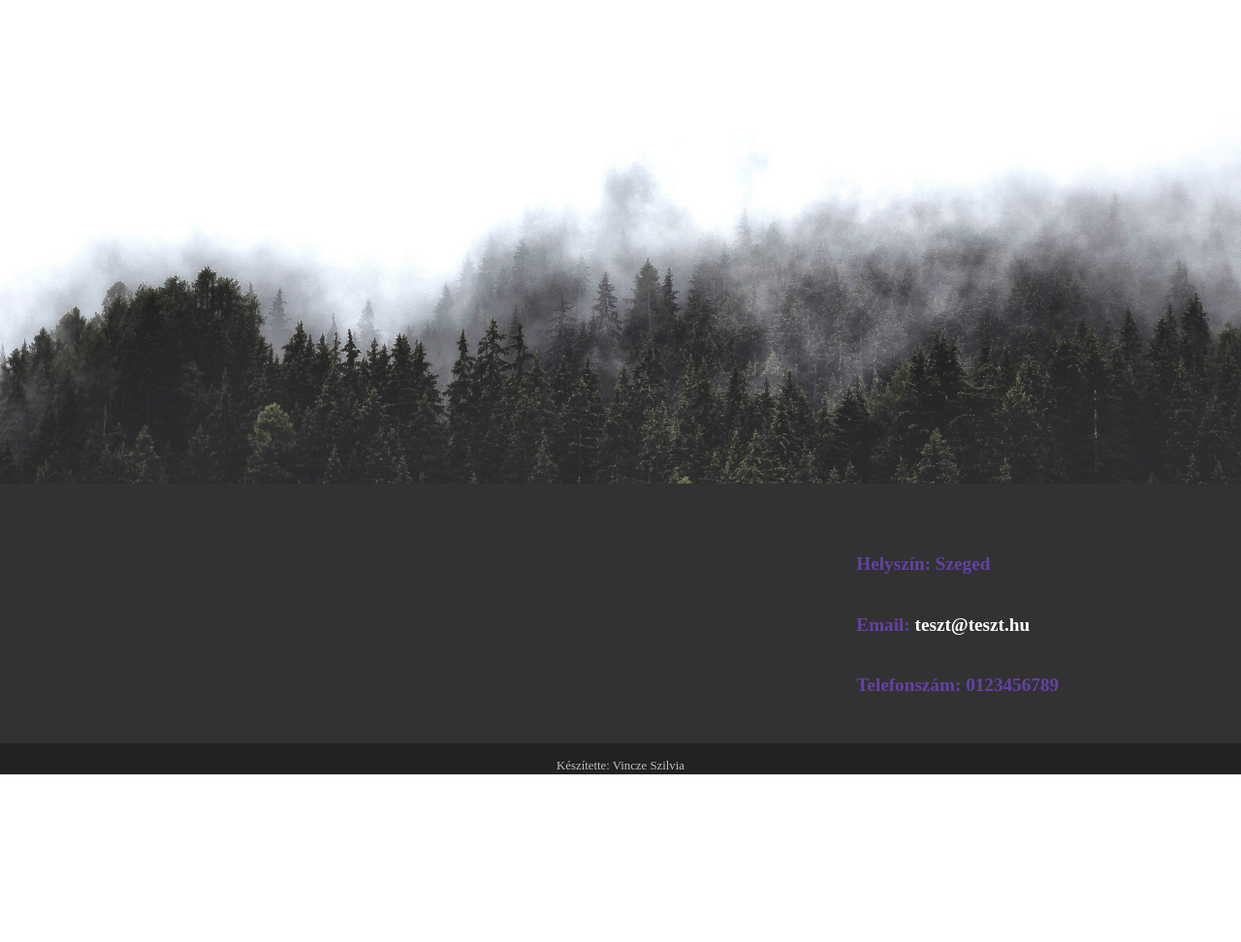
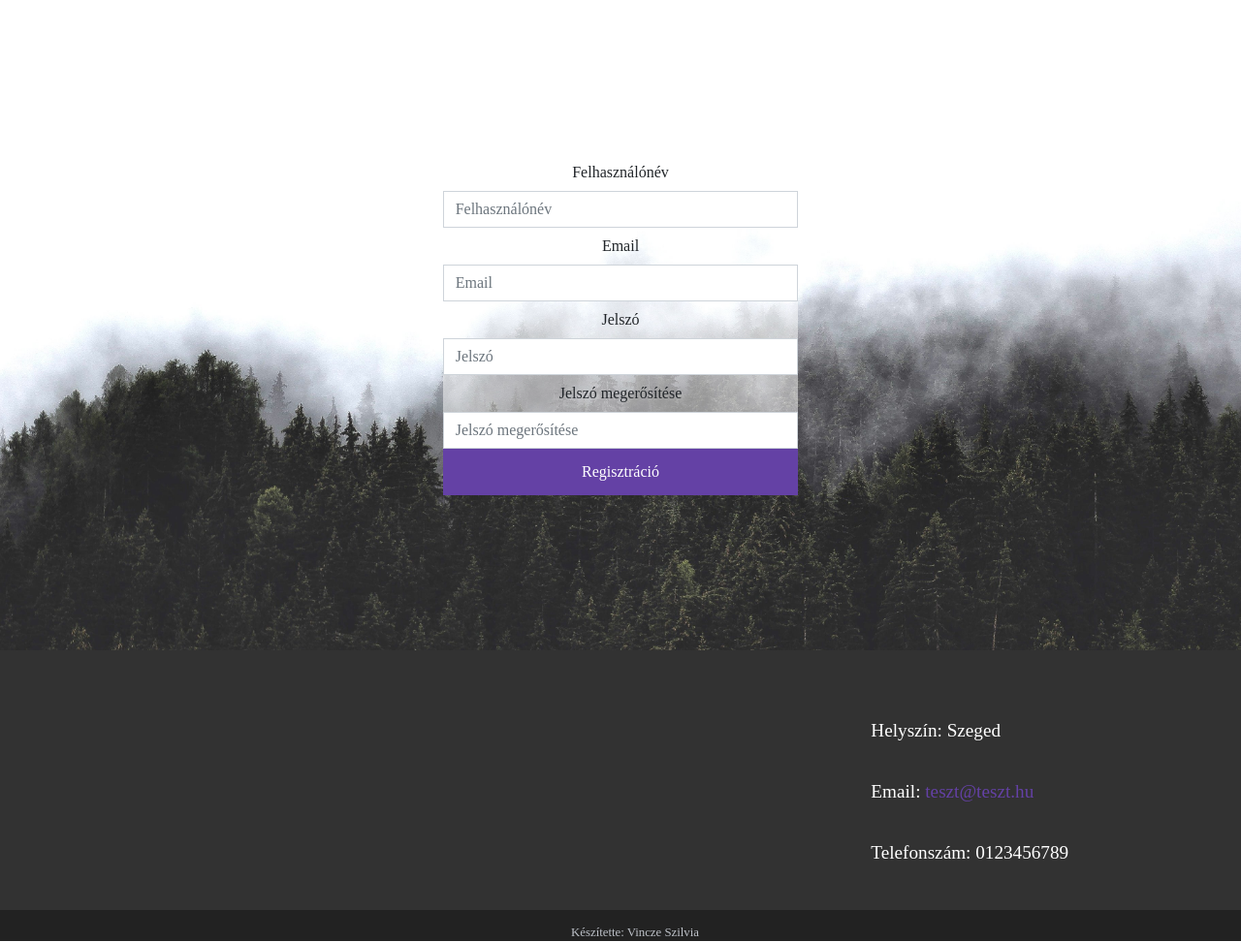
Before and after one commit to sz1lv/NB_TaskMaster, a PHP site: page / in a window 1280 px wide. Shown: the part 2532-3504 px from the top of the page at 97% size. Before the commit the page ends 3331 px from the top, so only its background shows below. Run offline with PHP 8.4, Linux system fonts and the light colour scheme; some libraries are stand-ins or nearby versions; grey boxes are pictures that could not be loaded.

Commit message:
Create registration form (dislplay only)

```diff
--- a/css/custom.css
+++ b/css/custom.css
@@ -48,7 +48,7 @@ a:hover {
     margin: 0 !important;
     padding: 0;
     font-family: "Century Gothic";
-    padding-left: 0px !important;
+/*    padding-left: 0px !important;*/
 }
 
 .button {
@@ -193,8 +193,7 @@ div.row.col-lg-12.first {
     position: relative;
     bottom: 0;
     left: 0;
-    color: #6441a5;
-    font-weight: 600;
+    color: #fff;
     min-width: 100%;
     text-align: right;
 }
@@ -492,7 +491,7 @@ tr:first-child {
 }
 
 .connect-info p a {
-    color: #fff !important;
+    color: #6441a5 !important;
     text-transform: none;
 }
 
@@ -568,3 +567,37 @@ div.col-lg-8.mainmenu.mobil_nav  {
     padding-left: 2% !important;
     color: #fff;
 }
+
+#regForm {
+    padding: 10em 0 10em 0;
+    min-width: 100%;
+}
+
+button.btn.btn-primary {
+    background-color: #6441a5;
+    border-color: #6441a5;
+    min-width: 100%;
+    padding: 0.7em 0 0.7em 0 !important;
+    margin-left: 0px !important;
+}
+
+button.btn-primary:hover {
+    background-color: #422b6d;
+    border-color: #422b6d;
+}
+
+.col-sm-2 {
+    max-width: none;
+}
+
+label.col-sm-2.col-form-label {
+    background-color: rgba(255,255,255,0.5);
+}
+
+#regUser, #regEmail, #regPassword, #regPasswordConfirm {
+    margin-bottom: 0px !important;
+}
+
+#regEmail {
+    border-radius: 0;
+}
--- a/html/logout.html
+++ b/html/logout.html
@@ -10,7 +10,7 @@
         <ul class="menu forMobile">
             <li><a href="#">Főoldal</a></li>
             <li><a href="#about">Kik vagyunk mi?</a></li>
-            <li><a href="#connect">Kapcsolat</a></li>
+            <li><a href="#registration">Regisztráció</a></li>
             <li><a id="btn" href="#">Bejelentkezés<span>▼</span></a></li>
         </ul>
     </div>
--- a/index.php
+++ b/index.php
@@ -1,5 +1,4 @@
 <?php
-
 include('config/connect.php');
 session_start();
 $message = "";
@@ -9,7 +8,6 @@ if (isset($_SESSION['felhasznalo_id'])) {
 } else {
     $menu = file_get_contents("html/logout.html");
 }
-
 ?>
 
 <!DOCTYPE html>
@@ -46,7 +44,7 @@ if (isset($_SESSION['felhasznalo_id'])) {
                     <div class="col-lg-4">
                     </div>
                     <div class="col-lg-4 ">
-                        <button class="button fade-in one" onclick="location.href = '#connect'">Kapcsolat</button>
+                        <button class="button fade-in one" onclick="location.href = '#footer'">Kapcsolat</button>
                         <button class="button2 fade-in two" onclick="location.href = '#reklam'">Tudj meg többet</button>
                     </div>
                     <div class="col-lg-4">
@@ -133,9 +131,46 @@ if (isset($_SESSION['felhasznalo_id'])) {
                 </div>
             </div>
 
-            <div id="connect" class="row col-lg-12 container3" style="background-image: url('img/tothebottom.jpg');">
-                <div class="row col-lg-12">
+            <div id="registration" class="row col-lg-12 container3" style="background-image: url('img/tothebottom.jpg');">
+                <div class="row col-lg-4">
+                </div>
+                <div class="row col-lg-4">
+                    <form id="regForm" method="=POST" action="registration_control.php">
+                        <div class="form-group row">
+                            <div class="col-sm-12">
+                                <label for="" class="col-sm-2 col-form-label">Felhasználónév</label>
+                            </div>
+                            <div class="col-sm-12">
+                                <input type="text" class="form-control" id="regUser" placeholder="Felhasználónév">
+                            </div>
+                        </div>
+                        <div class="form-group row">
+                            <div class="col-sm-12">
+                                <label for="" class="col-sm-2 col-form-label">Email</label>
+                                <input type="email" class="form-control" id="regEmail" placeholder="Email">
+                            </div>
+                        </div>
+                        <div class="form-group row">
+                            <div class="col-sm-12">
+                                <label for="" class="col-sm-2 col-form-label">Jelszó</label>
+                                <input type="password" class="form-control" id="regPassword" placeholder="Jelszó">
+                            </div>
+                        </div>
+                        <div class="form-group row">
+                            <div class="col-sm-12">
+                                <label for="" class="col-sm-2 col-form-label">Jelszó megerősítése</label>
+                                <input type="password" class="form-control" id="regPasswordConfirm" placeholder="Jelszó megerősítése">
+                            </div>
+                        </div>
+                        <div class="form-group row">
+                            <div class="col-sm-12">
+                                <button type="submit" class="btn btn-primary">Regisztráció</button>
+                            </div>
+                        </div>
+                    </form>
+                </div>
 
+                <div class="row col-lg-4">
                 </div>
             </div>
 
@@ -158,7 +193,7 @@ if (isset($_SESSION['felhasznalo_id'])) {
                 behavior: 'smooth';
             });
 
-            //Fő kép gombok feltűnése
+            //Fő kép gombok feltűnése Chrome böngészőben
             $(document).ready(function () {
                 $(window).onload(function () {
                     $('.button').fadeIn();
--- a/php/loggedin.php
+++ b/php/loggedin.php
@@ -23,8 +23,7 @@ if (!isset($_SESSION['felhasznalo_id'])) {
 
         <!--        jQuery library-->
         <script src="https://code.jquery.com/jquery-1.12.4.js"></script>
-<!--        <script src="https://ajax.googleapis.com/ajax/libs/jquery/3.3.1/jquery.min.js"></script>
-        <script src="js/custom.js"></script>-->
+        <!--        <script src="https://ajax.googleapis.com/ajax/libs/jquery/3.3.1/jquery.min.js"></script>
         <!--        JQuery UI Dialog box plugin-->
         <script src="https://code.jquery.com/ui/1.12.1/jquery-ui.js"></script>
         <script src="../js/custom.js"></script>
```
Also changed, not shown: nbproject/private/private.xml (+1 -6 lines), php/registration.php (added, +12 -0 lines).
